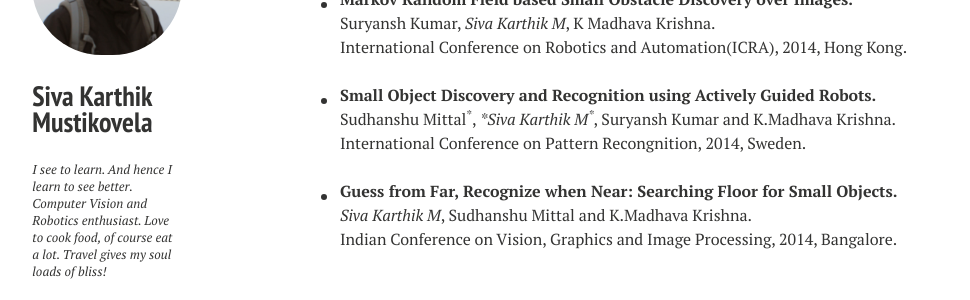
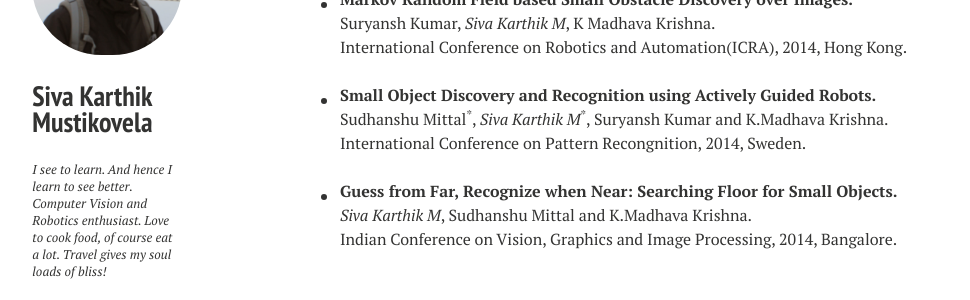
Before and after one commit to sivakm/sivakm.github.io, a Jekyll site: the page built from Publications/index.md, in a window 1280 px wide. Shown: the part 200-500 px from the top of the page, without its empty margins (21-991 px from the left). Built offline with Jekyll 4.4.1, drawn with Linux system fonts in a browser that asks for light colours; nearby versions of some CDN libraries.

Commit message:
17feb915

```diff
--- a/Publications/index.md
+++ b/Publications/index.md
@@ -12,7 +12,7 @@ excerpt: "A List of Publications"
 
 
 *| **Small Object Discovery and Recognition using Actively Guided Robots.**   |
- |  Sudhanshu Mittal<sup>*</sup>, <em>*Siva Karthik M<sup>*</sup></em>, Suryansh Kumar and K.Madhava Krishna.   |
+ |  Sudhanshu Mittal<sup>*</sup>, <em>Siva Karthik M</em><sup>*</sup>, Suryansh Kumar and K.Madhava Krishna.   |
  | International Conference on Pattern Recongnition, 2014, Sweden.|
 
 
```
